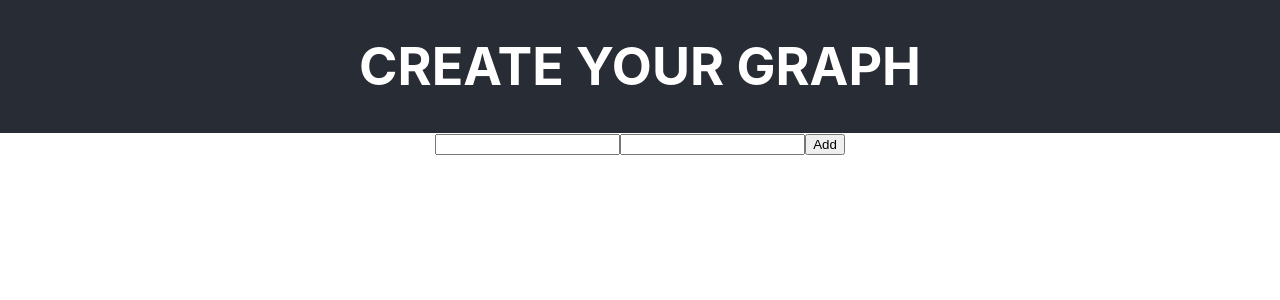
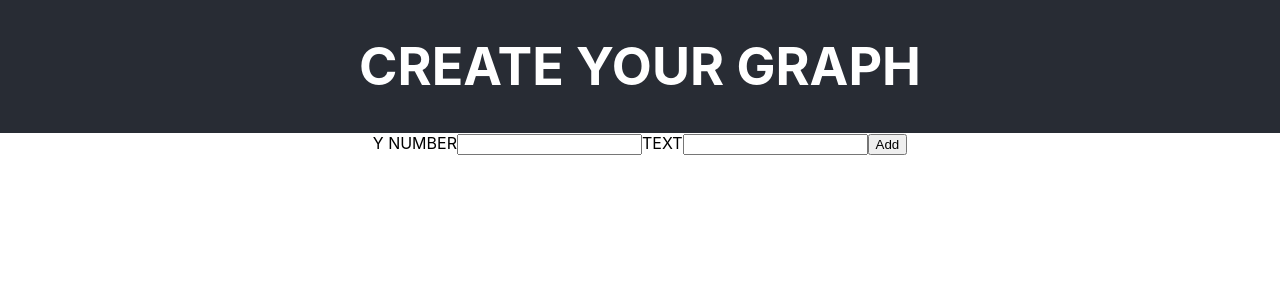
Before and after one commit to cristina-rd/chart-react-redux, a React (Create React App) app: page / in a window 1280 px wide. Shown: the top 300 px of the page. Built offline with nearby package versions, Linux system fonts and the light colour scheme.

Commit message:
added labels for the inputs

```diff
--- a/src/components/Input.jsx
+++ b/src/components/Input.jsx
@@ -3,8 +3,12 @@ import React from 'react';
 export function Input(props) {
     return (
         <form onSubmit={props.addTodo}>
+            <label htmlFor='number'>Y NUMBER</label>
             <input type='number' id='number' onChange={props.addNumber}/>
+
+            <label htmlFor='text'>TEXT</label>
             <input type='text' id='text' onChange={props.addText}/>
+
             <button>Add</button>
         </form>
     )
```
